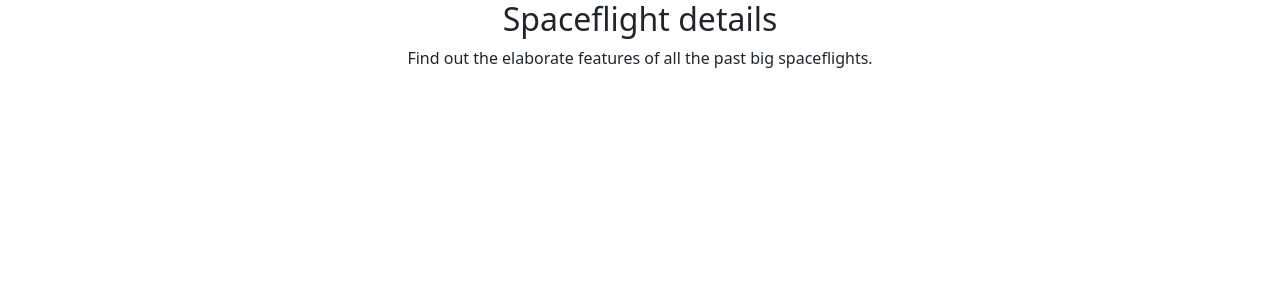
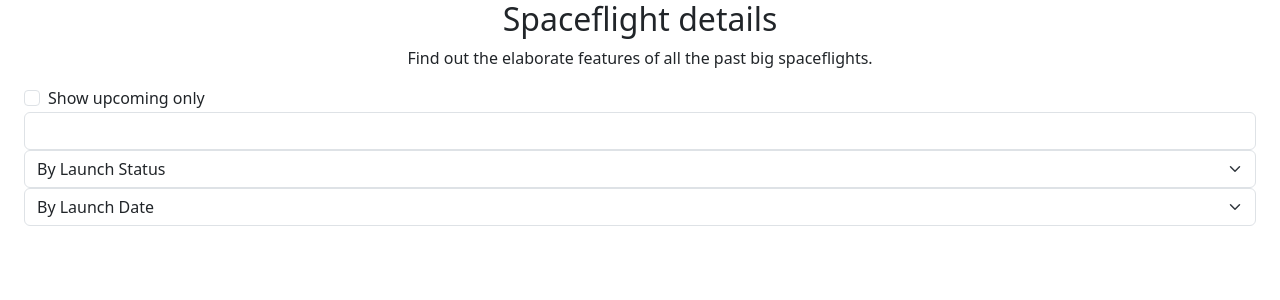
Before and after one commit to HabibMollah/technext-ltd-task, a React (Vite) app: page / in a window 1280 px wide. Shown: the top 300 px of the page. Built offline with nearby package versions, Linux system fonts and the light colour scheme.

Commit message:
create form

```diff
--- a/src/App.tsx
+++ b/src/App.tsx
@@ -1,3 +1,5 @@
+import Form from './components/form';
+
 export default function App() {
   return (
     <main>
@@ -5,6 +7,7 @@ export default function App() {
         <h2>Spaceflight details</h2>
         <p>Find out the elaborate features of all the past big spaceflights.</p>
       </div>
+      <Form />
     </main>
   );
 }
--- /dev/null
+++ b/src/components/form/index.tsx
@@ -0,0 +1,28 @@
+export default function Form() {
+  return (
+    <form>
+      <div className="form-check">
+        <input className="form-check-input" type="checkbox" id="upcoming" />
+        <label className="form-check-label" htmlFor="upcoming">
+          Show upcoming only
+        </label>
+      </div>
+
+      <input className="form-control" type="text" id="search" />
+      <label className="visually-hidden form-label" htmlFor="search">
+        Search
+      </label>
+
+      <select className="form-select" aria-label="Sort By Status">
+        <option>By Launch Status</option>
+        <option>By Something Else</option>
+      </select>
+
+      <select className="form-select" aria-label="Sort By Time">
+        <option>By Launch Date</option>
+        <option>Last Week</option>
+        <option>Last Month</option>
+      </select>
+    </form>
+  );
+}
--- a/src/index.scss
+++ b/src/index.scss
@@ -1,7 +1,15 @@
-body {
-  margin: auto 24px;
+html {
+  text-align: center;
 
-  * {
-    text-align: center;
+  body {
+    margin: auto 24px;
+
+    form {
+      text-align: left;
+
+      //   input[type='checkbox'] {
+      //     text-align: right;
+      //   }
+    }
   }
 }
```
